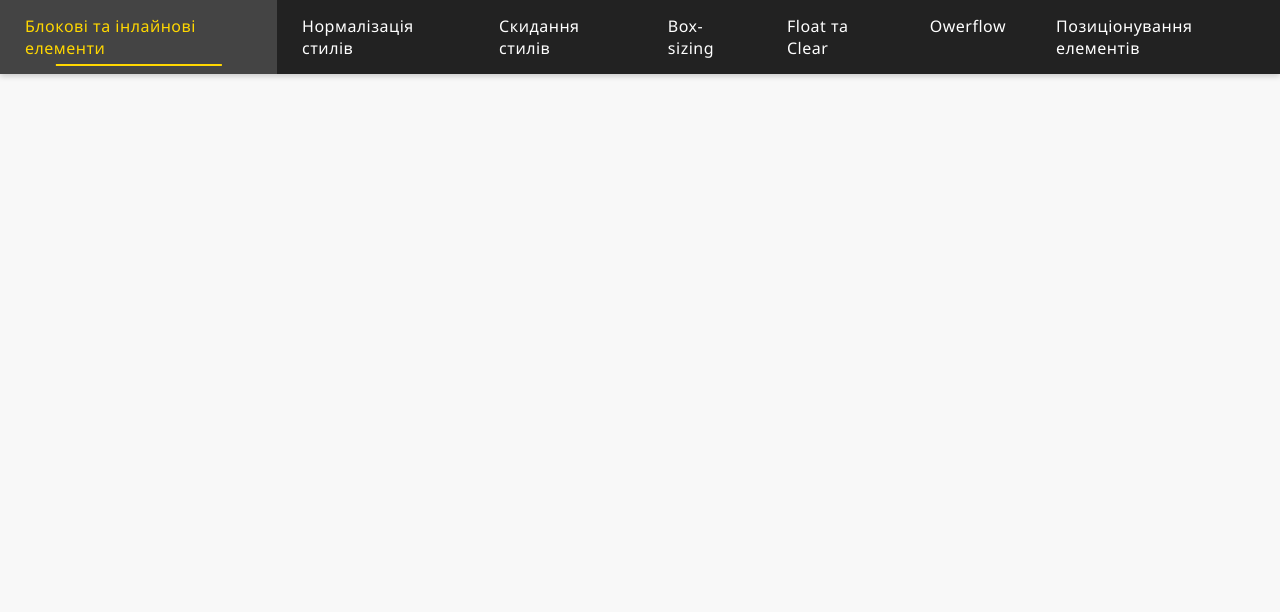
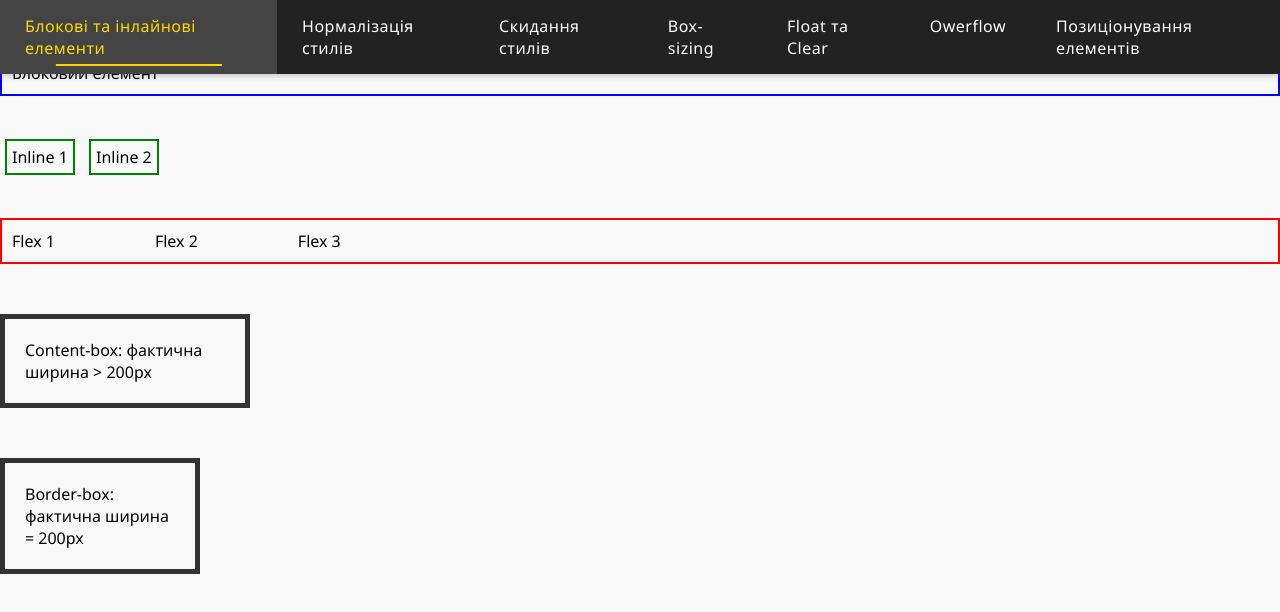
Before and after one commit to ikillyourkitty/homework7, a plain HTML site: page 4-display-boxsizing.html in a window 1280 px wide. Drawn offline with Linux system fonts and the light colour scheme.

Commit message:
add code to 4-display-boxsizing, style

```diff
--- a/4-display-boxsizing.html
+++ b/4-display-boxsizing.html
@@ -20,7 +20,18 @@
             <li><a href="7-positioning.html">Позиціонування елементів</a></li>
         </ul>
     </nav>
+    <div class="block-example">Блоковий елемент</div>
 
+    <span class="inline-example">Inline 1</span>
+    <span class="inline-example">Inline 2</span>
+
+    <div class="flex-container">
+        <div>Flex 1</div>
+        <div>Flex 2</div>
+        <div>Flex 3</div>
+    </div>
+    <div class="box1">Content-box: фактична ширина > 200px</div>
+    <div class="box2">Border-box: фактична ширина = 200px</div>
 </body>
 
 </html>
--- a/css/style.css
+++ b/css/style.css
@@ -9,7 +9,7 @@ body {
 nav {
     background-color: #222;
     position: fixed;
-    /* завжди зверху */
+    /* завжди зверху, чат ГПТ підсказав! */
     top: 0;
     left: 0;
     width: 100%;
@@ -31,7 +31,7 @@ nav ul li {
     margin: 0;
 }
 
-/* Посилання */
+/* Посилання, чат ГПТ підсказав! */
 nav ul li a {
     display: block;
     padding: 15px 25px;
@@ -43,13 +43,13 @@ nav ul li a {
     position: relative;
 }
 
-/* Ефект при наведенні */
+/* Ефект при наведенні, чат ГПТ підсказав! */
 nav ul li a:hover {
     background-color: #444;
     color: #ffd700;
 }
 
-/* Плавне підкреслення */
+/* Плавне підкреслення, чат ГПТ підсказав! */
 nav ul li a::after {
     content: "";
     position: absolute;
@@ -73,7 +73,9 @@ nav ul li a:hover::after {
     padding: 5px;
     margin-bottom: 20px;
     height: 400px;
+    /* висота 400px, в майбутньому потрібно інше меню, це кожного разу незручно */
     width: 50%;
+
 }
 
 .box img {
@@ -88,8 +90,52 @@ nav ul li a:hover::after {
     font-weight: bold;
 }
 
+/* Фонові кольори для блоків на сторікі 2 та 3 */
 .background-2-3 {
     background-color: aqua;
     padding: 10px;
     margin-top: 20px;
 }
+
+/* Block */
+.block-example {
+    display: block;
+    border: 2px solid blue;
+    padding: 10px;
+    margin: 50px 0;
+}
+
+/* Inline */
+.inline-example {
+    display: inline;
+    border: 2px solid green;
+    padding: 5px;
+    margin: 50px 5px;
+}
+
+/* Flex */
+.flex-container {
+    display: flex;
+    gap: 100px;
+    border: 2px solid red;
+    padding: 10px;
+    margin: 50px 0;
+}
+
+/* Content-box */
+.box1 {
+    width: 200px;
+    padding: 20px;
+    border: 5px solid #333;
+    box-sizing: content-box;
+    margin: 50px 0;
+}
+
+/* Border-box */
+.box2 {
+    width: 200px;
+    padding: 20px;
+    border: 5px solid #333;
+    box-sizing: border-box;
+    margin: 50px 0;
+}
```
Also changed, not shown: 2-normalize.html (+1 -1 lines), 5-float-clear.html (+1 -0 lines).
